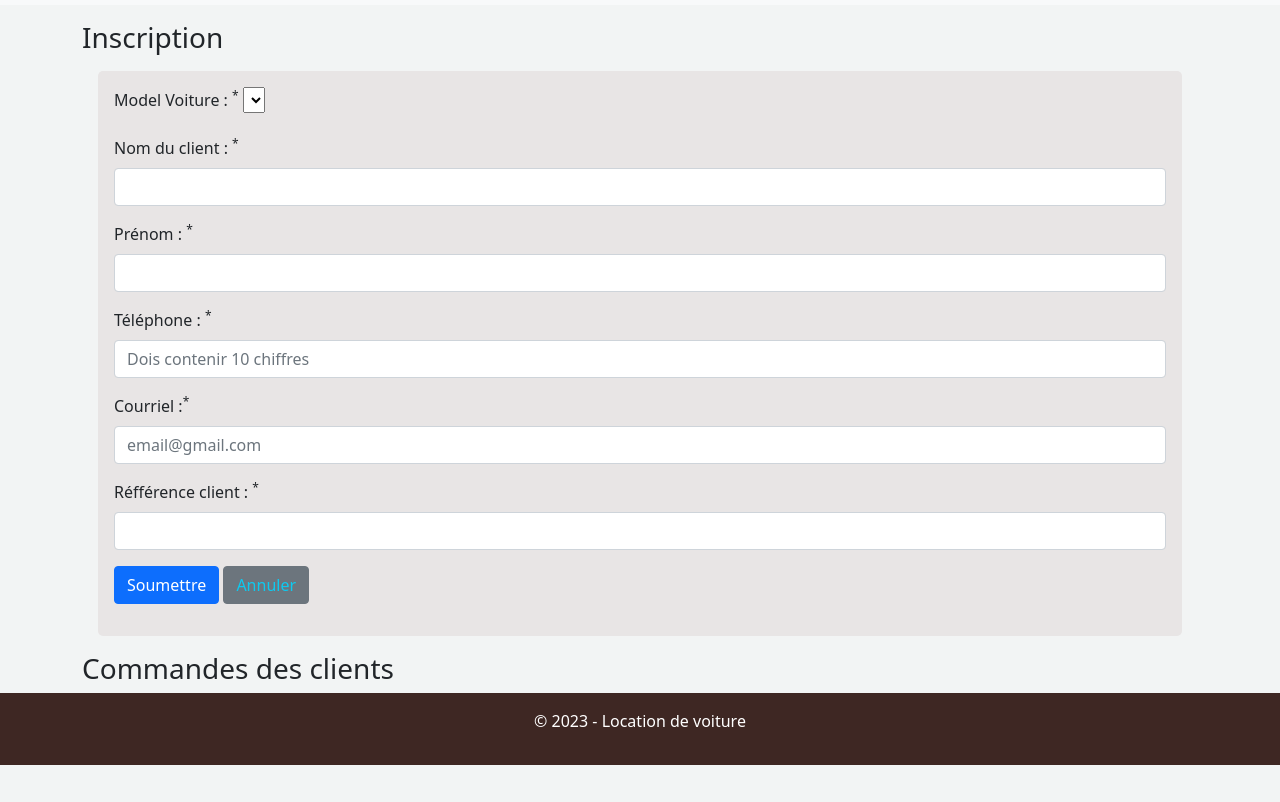
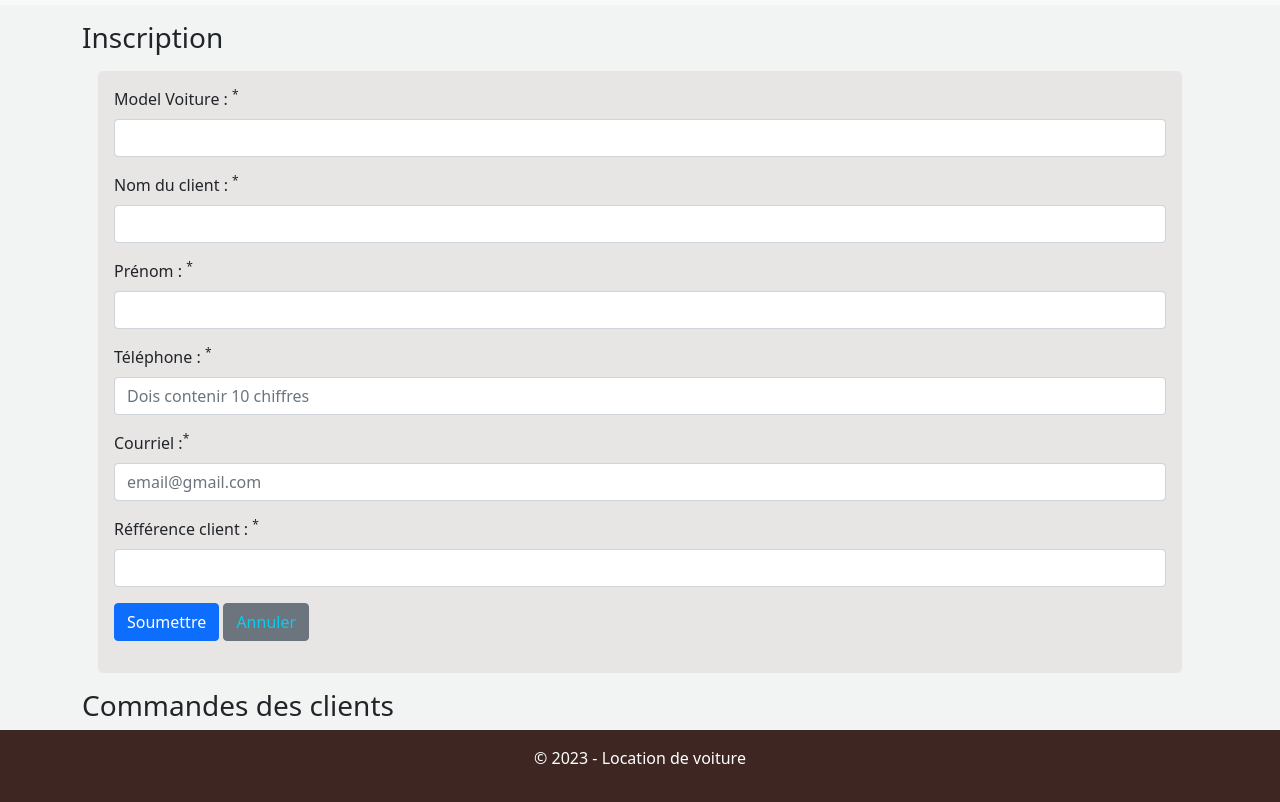
Before and after one commit to Oumar1519/ProjetFinal2023, a plain HTML site: page inscriptionClient.html in a window 1280 px wide. Shown: the part 60-862 px from the top of the page. Before the commit the page ends 825 px from the top, so only its background shows below. Drawn offline with nearby package versions, Linux system fonts and the light colour scheme.

Commit message:
travaux finalisés

```diff
--- a/inscriptionClient.html
+++ b/inscriptionClient.html
@@ -45,7 +45,7 @@
     <form method="post" action="mailto:">
       <div class="mb-3" id="leCd">
         <label for="model" class="form-label d-inline-block">Model Voiture : <sup>*</sup></label>
-        <select name="model" id="model" class="" required>
+        <select name="model" id="model" class="form-control" required>
         </select>
       </div>
       <div class="mb-3">
```
